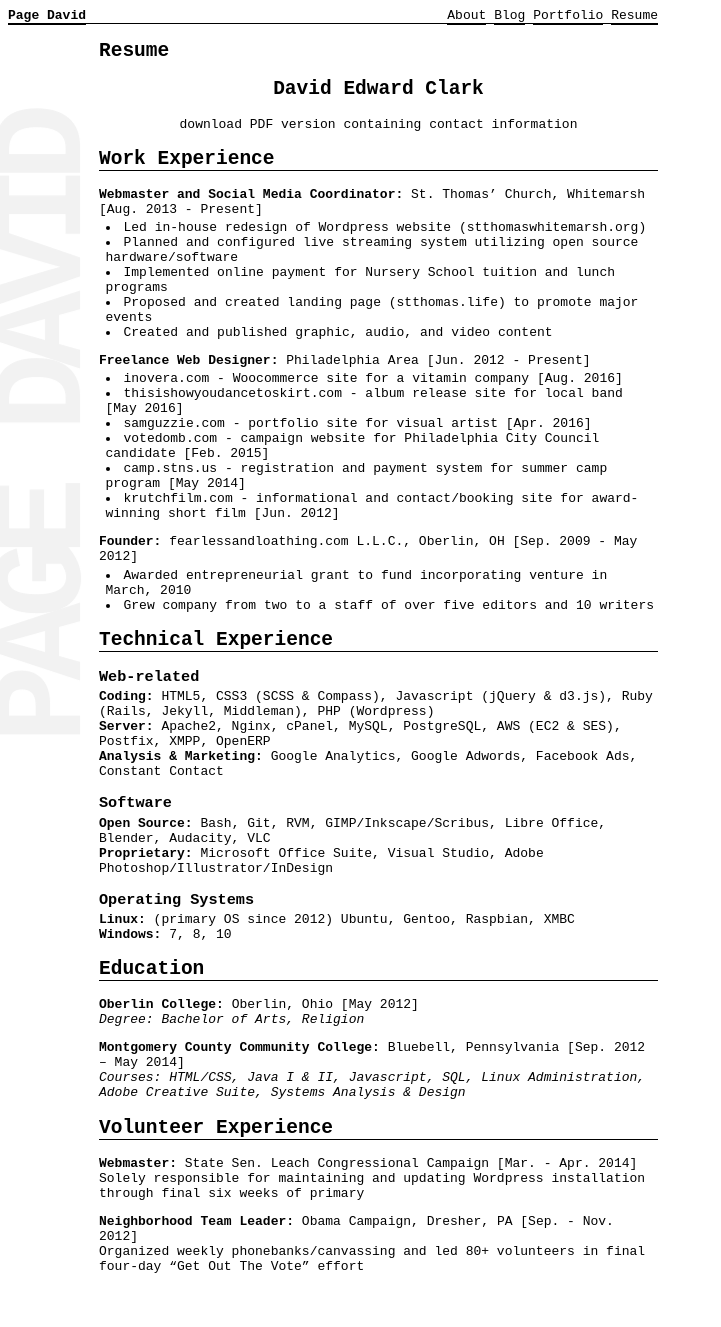
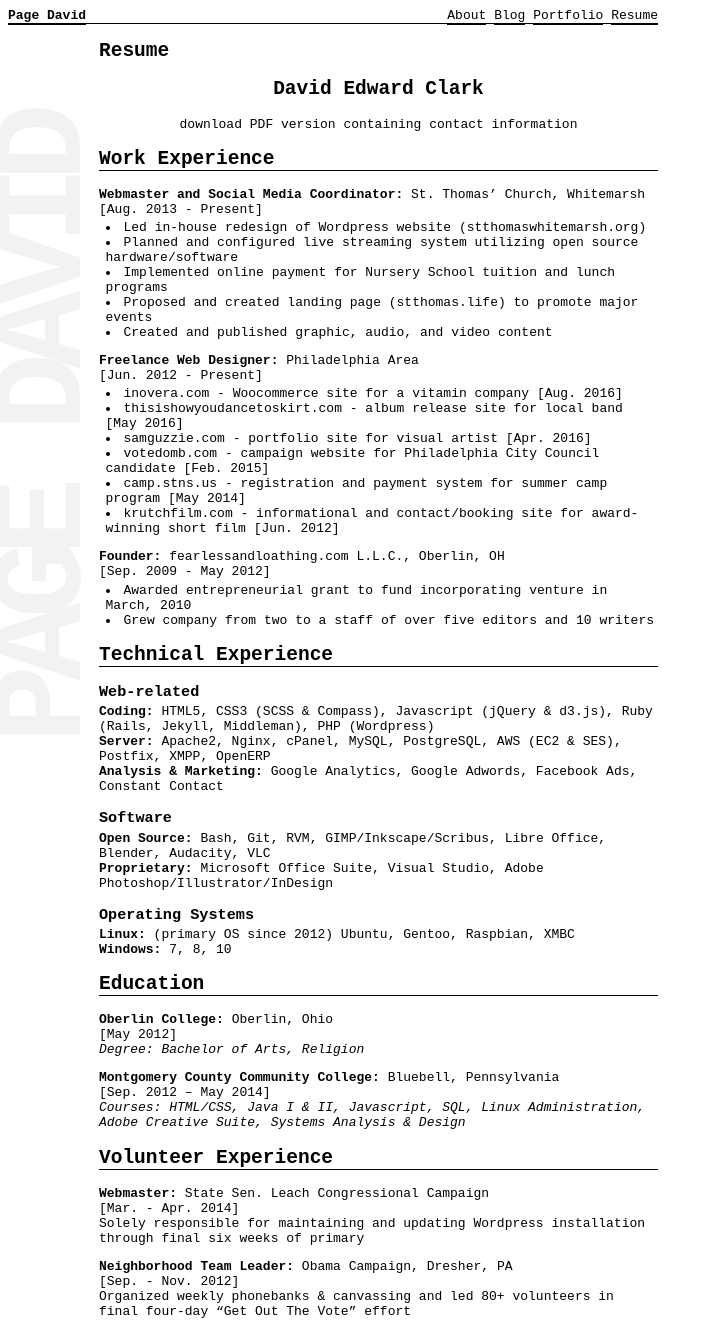
Before and after one commit to pagedavid/pagedavid.github.io, a Jekyll site: the page built from resume.md, in a window 1280 px wide. Shown: the whole page, without its empty margins (0-721 px from the left). Built offline with Jekyll 4.4.1, drawn with Linux system fonts in a browser that asks for light colours; before the commit the page ends 1282 px from its top, so only the background shows below that.

Commit message:
line breaks on dates

```diff
--- a/resume.md
+++ b/resume.md
@@ -11,14 +11,16 @@ download PDF version containing contact information
 
 Work Experience
 ---------------
-**Webmaster and Social Media Coordinator:** St. Thomas' Church, Whitemarsh [Aug. 2013 - Present]
+**Webmaster and Social Media Coordinator:** St. Thomas' Church, Whitemarsh \\
+[Aug. 2013 - Present]
 * Led in-house redesign of Wordpress website (stthomaswhitemarsh.org)
 * Planned and configured live streaming system utilizing open source hardware/software
 * Implemented online payment for Nursery School tuition and lunch programs
 * Proposed and created landing page (stthomas.life) to promote major events
 * Created and published graphic, audio, and video content
 
-**Freelance Web Designer:** Philadelphia Area [Jun. 2012 - Present]
+**Freelance Web Designer:** Philadelphia Area \\
+[Jun. 2012 - Present]
 * inovera.com - Woocommerce site for a vitamin company [Aug. 2016]
 * thisishowyoudancetoskirt.com - album release site for local band [May 2016]
 * samguzzie.com - portfolio site for visual artist [Apr. 2016]
@@ -26,7 +28,8 @@ Work Experience
 * camp.stns.us - registration and payment system for summer camp program [May 2014]
 * krutchfilm.com - informational and contact/booking site for award-winning short film [Jun. 2012]
 
-**Founder:** fearlessandloathing.com L.L.C., Oberlin, OH [Sep. 2009 - May 2012]
+**Founder:** fearlessandloathing.com L.L.C., Oberlin, OH \\
+[Sep. 2009 - May 2012]
 * Awarded entrepreneurial grant to fund incorporating venture in March, 2010
 * Grew company from two to a staff of over five editors and 10 writers
 
@@ -51,17 +54,21 @@ Technical Experience
 
 Education
 ---------
-**Oberlin College:** Oberlin, Ohio [May 2012] \\
+**Oberlin College:** Oberlin, Ohio \\
+[May 2012] \\
 *Degree: Bachelor of Arts, Religion*
 
-**Montgomery County Community College:** Bluebell, Pennsylvania [Sep. 2012 – May 2014] \\
+**Montgomery County Community College:** Bluebell, Pennsylvania \\
+[Sep. 2012 – May 2014] \\
 *Courses: HTML/CSS, Java I & II, Javascript, SQL, Linux Administration, Adobe Creative Suite, Systems Analysis & Design*
 
 Volunteer Experience
 --------------------
 
-**Webmaster:** State Sen. Leach Congressional Campaign [Mar. - Apr. 2014] \\
+**Webmaster:** State Sen. Leach Congressional Campaign \\
+[Mar. - Apr. 2014] \\
 Solely responsible for maintaining and updating Wordpress installation through final six weeks of primary
 
-**Neighborhood Team Leader:** Obama Campaign, Dresher, PA [Sep. - Nov. 2012] \\
-Organized weekly phonebanks/canvassing and led 80+ volunteers in final four-day “Get Out The Vote” effort
+**Neighborhood Team Leader:** Obama Campaign, Dresher, PA \\
+[Sep. - Nov. 2012] \\
+Organized weekly phonebanks & canvassing and led 80+ volunteers in final four-day “Get Out The Vote” effort
```
